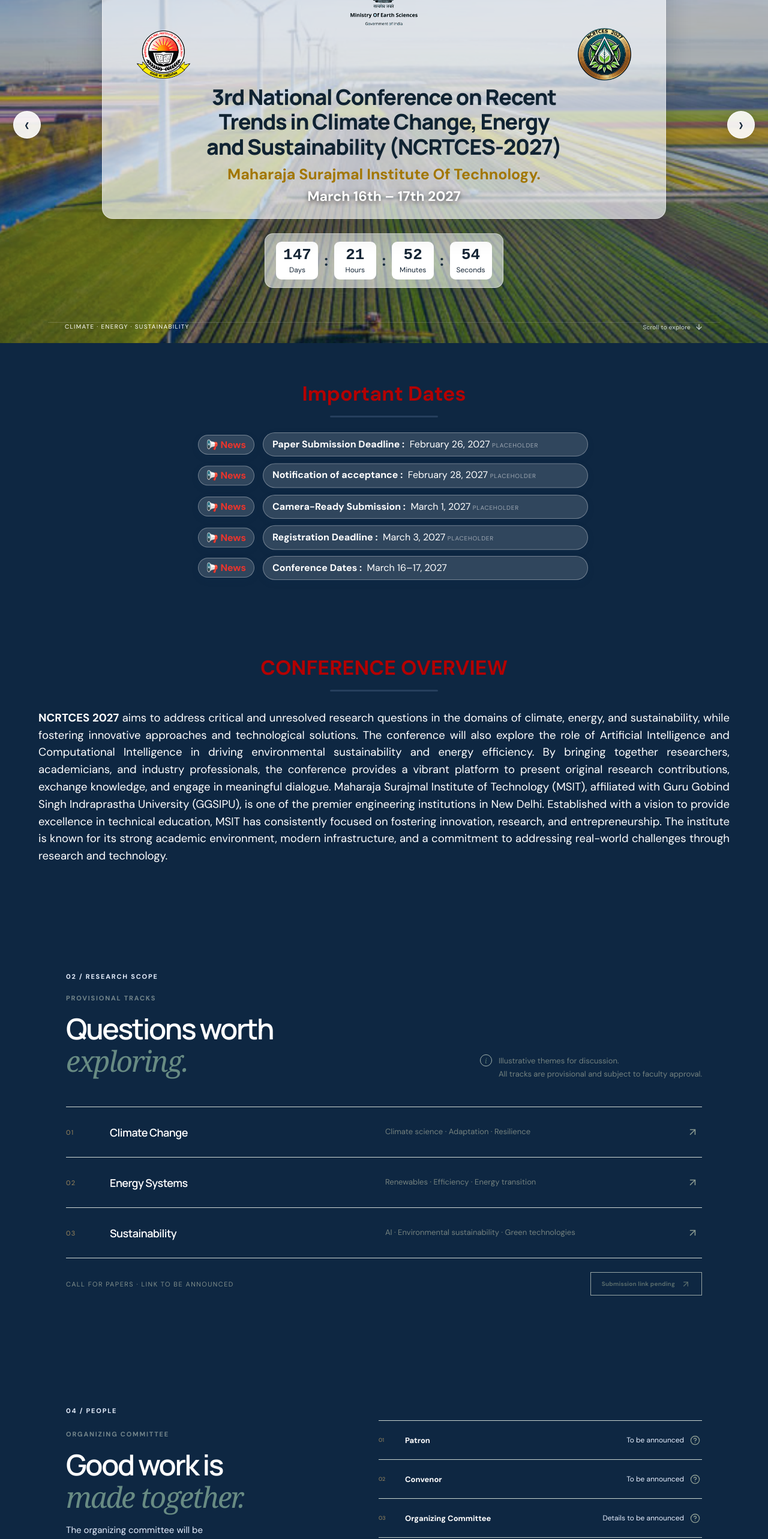
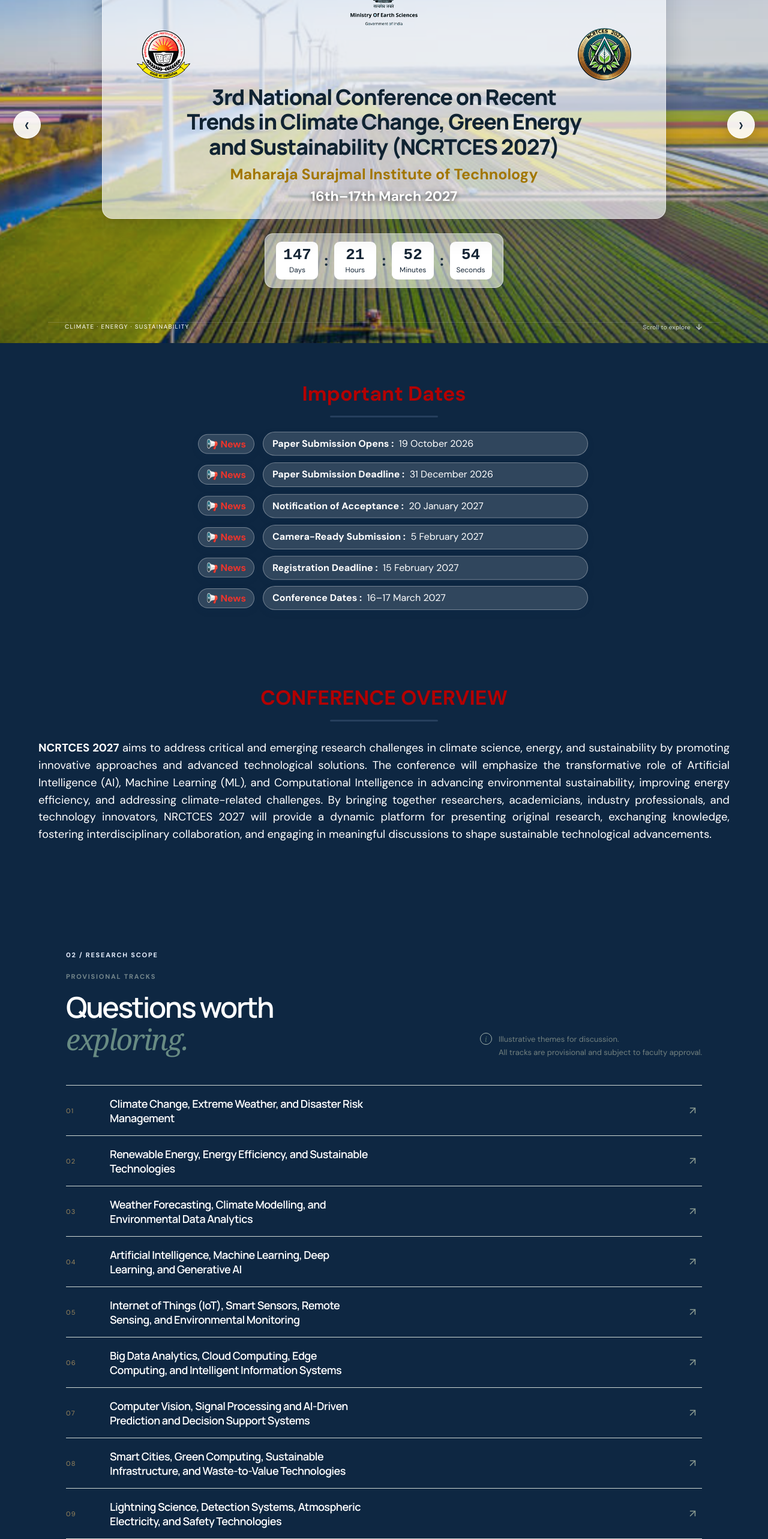
Before and after one commit to shreyvirmani/NRCTCES2027, a React (Vite) app: page / in a window 1280 px wide. Shown: the part 234-2800 px from the top of the page at 60% size. Built offline with nearby package versions, Linux system fonts and the light colour scheme.

Commit message:
feat: update NCRTCES 2027 conference content

```diff
--- a/src/data/conferenceConfig.js
+++ b/src/data/conferenceConfig.js
@@ -1,22 +1,22 @@
 export const CONFERENCE_START = '2027-03-16T00:00:00+05:30';
 
-const overview = 'NCRTCES 2027 aims to address critical and unresolved research questions in the domains of climate, energy, and sustainability, while fostering innovative approaches and technological solutions. The conference will also explore the role of Artificial Intelligence and Computational Intelligence in driving environmental sustainability and energy efficiency. By bringing together researchers, academicians, and industry professionals, the conference provides a vibrant platform to present original research contributions, exchange knowledge, and engage in meaningful dialogue. Maharaja Surajmal Institute of Technology (MSIT), affiliated with Guru Gobind Singh Indraprastha University (GGSIPU), is one of the premier engineering institutions in New Delhi. Established with a vision to provide excellence in technical education, MSIT has consistently focused on fostering innovation, research, and entrepreneurship. The institute is known for its strong academic environment, modern infrastructure, and a commitment to addressing real-world challenges through research and technology.';
+const overview = 'NRCTCES 2027 aims to address critical and emerging research challenges in climate science, energy, and sustainability by promoting innovative approaches and advanced technological solutions. The conference will emphasize the transformative role of Artificial Intelligence (AI), Machine Learning (ML), and Computational Intelligence in advancing environmental sustainability, improving energy efficiency, and addressing climate-related challenges. By bringing together researchers, academicians, industry professionals, and technology innovators, NRCTCES 2027 will provide a dynamic platform for presenting original research, exchanging knowledge, fostering interdisciplinary collaboration, and engaging in meaningful discussions to shape sustainable technological advancements.';
 
-// TODO: confirm deadlines
 const importantDates = [
-  { label: 'Paper Submission Deadline', date: 'February 26, 2027', placeholder: true },
-  { label: 'Notification of acceptance', date: 'February 28, 2027', placeholder: true },
-  { label: 'Camera-Ready Submission', date: 'March 1, 2027', placeholder: true },
-  { label: 'Registration Deadline', date: 'March 3, 2027', placeholder: true },
-  { label: 'Conference Dates', date: 'March 16–17, 2027', placeholder: false },
+  { label: 'Paper Submission Opens', date: '19 October 2026', isoDate: '2026-10-19' },
+  { label: 'Paper Submission Deadline', date: '31 December 2026', isoDate: '2026-12-31' },
+  { label: 'Notification of Acceptance', date: '20 January 2027', isoDate: '2027-01-20' },
+  { label: 'Camera-Ready Submission', date: '5 February 2027', isoDate: '2027-02-05' },
+  { label: 'Registration Deadline', date: '15 February 2027', isoDate: '2027-02-15' },
+  { label: 'Conference Dates', date: '16–17 March 2027', isoDate: '2027-03-16' },
 ];
 
 export const conferenceConfig = {
-  name: '3rd National Conference on Recent Trends in Climate Change, Energy and Sustainability (NCRTCES-2027)',
+  name: '3rd National Conference on Recent Trends in Climate Change, Green Energy and Sustainability (NCRTCES 2027)',
   acronym: 'NCRTCES', year: '2027', shortInstitution: 'MSIT',
-  institution: 'Maharaja Surajmal Institute Of Technology.', location: 'New Delhi',
-  date: 'March 16th – 17th 2027', venue: 'New Delhi',
-  theme: 'Climate Change, Energy and Sustainability', about: overview,
+  institution: 'Maharaja Surajmal Institute of Technology', location: 'New Delhi',
+  date: '16th–17th March 2027', venue: 'C-4, Janakpuri, New Delhi, India',
+  theme: 'Climate Change, Green Energy and Sustainability', about: overview,
   overview, importantDates,
   assets: {
     ministry: '/assets/ministry-earth-sciences.png',
@@ -25,14 +25,67 @@ export const conferenceConfig = {
     backgrounds: ['/assets/hero-campus.png', '/assets/hero-agriculture.png', '/assets/hero-wind-energy.png', '/assets/hero-green-tech.png', '/assets/hero-sustainability.png'],
   },
   tracks: [
-    { number: '01', title: 'Climate Change', topics: 'Climate science · Adaptation · Resilience' },
-    { number: '02', title: 'Energy Systems', topics: 'Renewables · Efficiency · Energy transition' },
-    { number: '03', title: 'Sustainability', topics: 'AI · Environmental sustainability · Green technologies' },
+    { number: '01', title: 'Climate Change, Extreme Weather, and Disaster Risk Management' },
+    { number: '02', title: 'Renewable Energy, Energy Efficiency, and Sustainable Technologies' },
+    { number: '03', title: 'Weather Forecasting, Climate Modelling, and Environmental Data Analytics' },
+    { number: '04', title: 'Artificial Intelligence, Machine Learning, Deep Learning, and Generative AI' },
+    { number: '05', title: 'Internet of Things (IoT), Smart Sensors, Remote Sensing, and Environmental Monitoring' },
+    { number: '06', title: 'Big Data Analytics, Cloud Computing, Edge Computing, and Intelligent Information Systems' },
+    { number: '07', title: 'Computer Vision, Signal Processing and AI-Driven Prediction and Decision Support Systems' },
+    { number: '08', title: 'Smart Cities, Green Computing, Sustainable Infrastructure, and Waste-to-Value Technologies' },
+    { number: '09', title: 'Lightning Science, Detection Systems, Atmospheric Electricity, and Safety Technologies' },
   ],
   dates: importantDates.map(({ label, date }) => [label, date]),
-  committee: [['Patron', 'To be announced'], ['Convenor', 'To be announced'], ['Organizing Committee', 'Details to be announced']],
+  committee: [
+    ['Patron', 'Details to be announced'],
+    ['Conveners and Co-conveners', 'Details to be announced'],
+    ['Program Committee', 'Details to be announced'],
+    ['Technical Program Committee', 'Details to be announced'],
+    ['Sponsorship / Funding Committee', 'Details to be announced'],
+    ['Website Committee', 'Details to be announced'],
+    ['Finance Committee', 'Details to be announced'],
+    ['Publication Committee', 'Details to be announced'],
+    ['Publicity, Design and Printing', 'Details to be announced'],
+    ['Stage Committee', 'Details to be announced'],
+    ['Hospitality Committee', 'Details to be announced'],
+    ['Registration Committee', 'Details to be announced'],
+    ['Local Organizing Committee', 'Details to be announced'],
+  ],
+  specialSessions: { proposalTemplate: '', contactEmail: '' },
+  paperGuidelines: {
+    templateUrl: '',
+    submissionUrl: '',
+    requirements: [
+      'Papers must be in IEEE format.',
+      'Submissions will undergo a standard peer-review process.',
+      'Author details, including name, affiliation, and email, must be entered during submission.',
+    ],
+    publication: [
+      'Accepted and presented papers will be published in a reputed conference series.',
+      'The call states that accepted and presented papers will be published in a special issue of Satyam Journal (ISSN: 2319-7897).',
+      'Selected papers will be published in Scopus/refereed journals.',
+      'Papers submitted to a journal must be within that journal’s scope.',
+    ],
+  },
+  authorGuidelines: {
+    ethics: [
+      'Submit original work and do not present plagiarism or self-plagiarism as original research.',
+      'Cite the original source when using previously published ideas, models, figures, tables, or data.',
+      'Use your own wording when explaining cited work and obtain permission before reproducing copyrighted material.',
+    ],
+    privacyNotice: 'The 2027 conference privacy notice, data-handling contact, photography or recording arrangements, and consent process have not yet been supplied. These details should be confirmed before registration opens.',
+  },
+  registration: { status: 'Registration details to be announced', deadline: '15 February 2027', fees: [], formUrl: '' },
+  partners: [],
+  acknowledgements: [
+    'The Microsoft CMT service was used for managing the peer-review process for this conference. This service was provided for free by Microsoft and they bore all expenses, including costs for Azure cloud services as well as for software development and support.',
+  ],
   registrationCategories: ['Student', 'Research Scholar', 'Faculty / Academician', 'Industry Professional'],
-  submissionUrl: '', contact: { email: 'To be announced', address: 'MSIT, New Delhi', department: 'Conference Secretariat' },
+  submissionUrl: '', contact: {
+    email: 'ncrtces2027@msit.in', phone: '011-65215941',
+    address: 'C-4, Janakpuri, New Delhi, India', institution: 'Maharaja Surajmal Institute of Technology (MSIT)',
+    website: 'https://www.ncrtces-msit.in/', department: 'NCRTCES 2027 Team',
+  },
   copyrightYear: '2027',
 };
 
```
